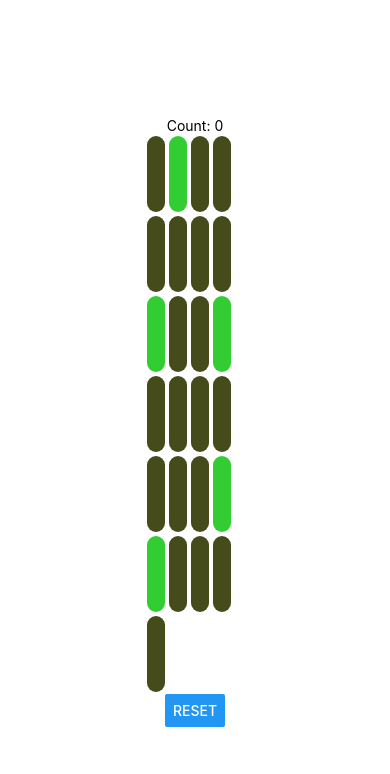
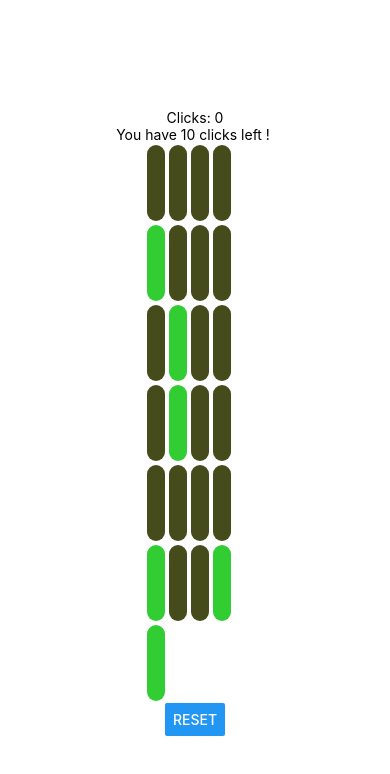
Before and after one commit to safa-hamrouni/LIghts-Out-Game, a React Native app: screen / in a window 390 px wide. Shown: the top 774 px of the page. Built offline with nearby package versions, Linux system fonts and the light colour scheme.

Commit message:
worked more on the logic(winner/looser/reset)

```diff
--- a/src/Components/Board.jsx
+++ b/src/Components/Board.jsx
@@ -1,77 +1,99 @@
 import React, { useState, useEffect } from "react";
-import {
-  View,
-  Text,
-  StyleSheet,
-  TouchableOpacity,
-  Button,
-} from "react-native";
+import { View, Text, StyleSheet, TouchableOpacity, Button } from "react-native";
 import "react-native-get-random-values";
 import { v4 as uuidv4 } from "uuid";
 // import OneCell from "./OneCell"
 
-let matrix = [
-  [false, true, false, false, false],
-  [false, false, false, true, false],
-  [false, true, false, false, false],
-  [false, false, false, false, true],
-  [true, false, false, false, false],
-];
+let matrix = [];
+
+let createMatrix = (() => {
+  for (let i = 0; i < 5; i++) {
+    let cols = [];
+    for (let j = 0; j < 5; j++) {
+      cols.push(Math.random() < 0.3);
+    }
+    matrix.push(cols);
+  }
+})();
 
 const Board = () => {
   const [boardState, setBoardState] = useState(false);
   const [youWon, setYouWon] = useState(false);
+  const [youLost, setYouLost] = useState(false);
   let [clickCount, setClickCount] = useState(0);
+  let [clicksToLose, setClicksToLose] = useState(10);
+  const renderBoard = [];
 
+  useEffect(() => {
+    handleLooser(clicksToLose);
+  }, [clicksToLose]);
+
+  const createBoard = ((arr) => {
+    for (let i = 0; i < arr.length; i++) {
+      for (let j = 0; j < arr[i].length; j++) {
+        renderBoard.push(
+          <TouchableOpacity
+            key={uuidv4()}
+            style={arr[i][j] ? styles.squareLit : styles.squareDark}
+            onPress={() => handleCellPress(i, j)}
+          ></TouchableOpacity>
+          //<OneCell key={uuidv4()} id={uuidv4()} matrix={matrix} i={i} j={j}/>
+        );
+      }
+    }
+  })(matrix);
 
   const handlePress = (i, j) => {
     if (i >= 0 && i < 5 && j >= 0 && j < 5) matrix[i][j] = !matrix[i][j];
     setBoardState((prevState) => !prevState);
   };
+
   const handleCellPress = (i, j) => {
     handlePress(i, j);
     handlePress(i + 1, j);
     handlePress(i - 1, j);
     handlePress(i, j - 1);
     handlePress(i, j + 1);
+    handleWinner();
     setClickCount((prevState) => prevState + 1);
+    setClicksToLose((prevState) => prevState - 1);
   };
+
   const handleWinner = () => {
-    setYouWon((prevState) => !prevState);
+    //in progress
+    // let arr = [];
+    // matrix.forEach((mat) => {
+    //   arr.push(mat.filter((cell) => cell === true && cell.length === 0));
+    // });
+    // console.log(arr);
+    //if (!winnerArr.length) setYouWon((prevState) => !prevState);
   };
-  const randomLitCells = () => {
-    console.log("random");
+
+  const handleLooser = (clicks) => {
+    if (!clicks) {
+      setYouLost((prevState) => !prevState);
+    }
   };
 
   const handleReset = () => {
     setClickCount(0);
-    randomLitCells();
+    setClicksToLose(10);
+    if (youLost) setYouLost(false);
+    if (youWon) setYouWon(false);
   };
-
-  const renderBoard = [];
-  const createBoard = () => {
-    for (let i = 0; i < matrix.length; i++) {
-      for (let j = 0; j < matrix[i].length; j++) {
-        renderBoard.push(
-          <TouchableOpacity
-            key={uuidv4()}
-            style={matrix[i][j] ? styles.squareLit : styles.squareDark}
-            onPress={() => handleCellPress(i, j)}
-          ></TouchableOpacity>
-          //<OneCell key={uuidv4()} id={uuidv4()} matrix={matrix} i={i} j={j}/>
-        );
-      }
-    }
-  };
-  createBoard();
 
   return (
     <>
-      <Text>Count: {clickCount}</Text>
-      {!youWon ? (
-        <View style={styles.rows}>{renderBoard}</View>
+      {youWon ? (
+        <Text style={styles.text}>You Won !! </Text>
+      ) : youLost ? (
+        <Text style={styles.text}>You Lost !!!! </Text>
       ) : (
-        <Text>You Won !! </Text>
+        <>
+          <Text>Clicks: {clickCount}</Text>
+          <Text>You have {clicksToLose} clicks left ! </Text>
+          <View style={styles.rows}>{renderBoard}</View>
+        </>
       )}
       <Button onPress={handleReset} title="Reset" />
     </>
@@ -97,5 +119,8 @@ let styles = StyleSheet.create({
     margin: 2,
     borderRadius: 10,
   },
+  text: {
+    fontSize: 24,
+  },
 });
 export default Board;
```
